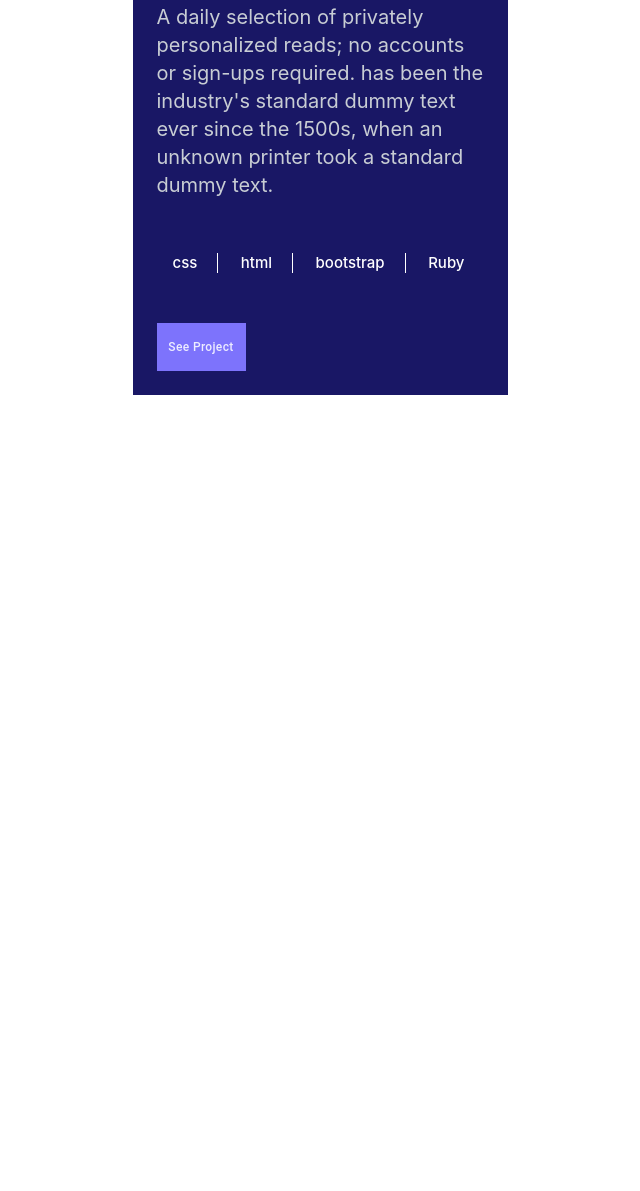
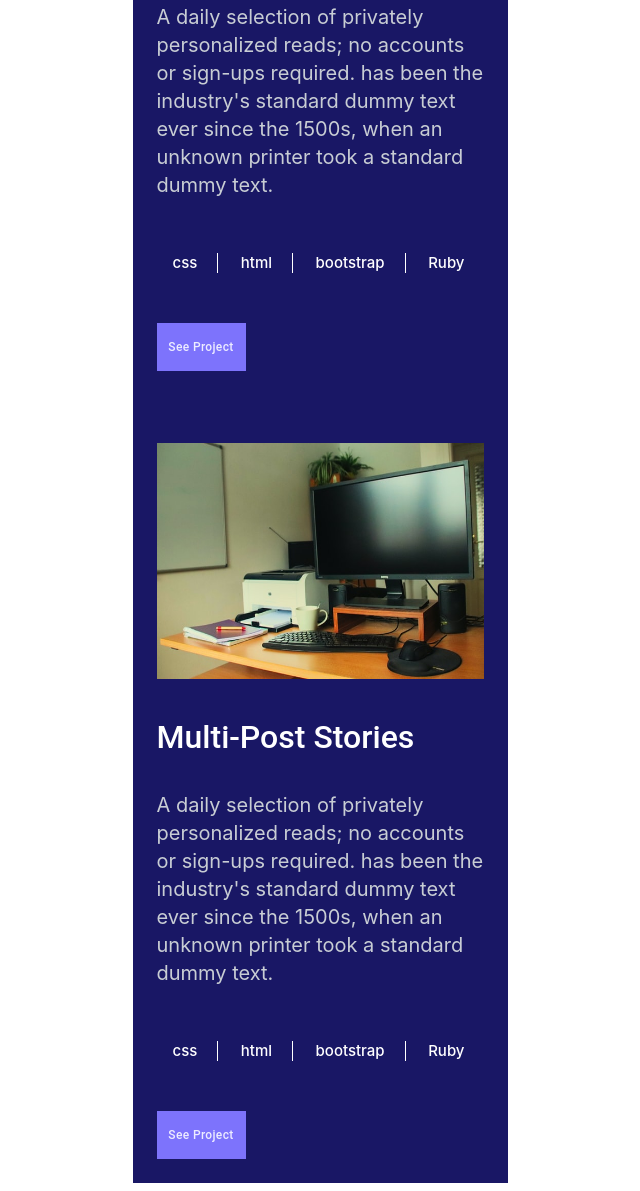
Before and after one commit to Obote/portfolio-mobileversion, a website: page index.html in a window 1280 px wide. Shown: the part 4185-5376 px from the top of the page, without its empty margins (320-960 px from the left). Before the commit the page ends 4588 px from the top, so only its background shows below. Drawn offline with Linux system fonts and the light colour scheme.

Commit message:
Update the expirence

```diff
--- a/index.html
+++ b/index.html
@@ -113,6 +113,20 @@
             </ul>
             <button type="button" class="project-button">See Project</button>
         </section>
+    </section>
+    <section class="item"></section>
+    <section class="experience-container">
+        <img src="./assets/images/bg.jpg" alt="project image">
+        <h3>Multi-Post Stories</h3>
+        <p>A daily selection of privately personalized reads; no accounts or sign-ups required. has been the industry's standard dummy text ever since the 1500s, when an unknown printer took a standard dummy text.</p>
+        <ul class="stack-container">
+            <li class="border-right padding-right">css</li>
+            <li class="border-right padding-right">html</li>
+            <li class="border-right padding-right">bootstrap</li>
+            <li class="padding-right">Ruby</li>
+        </ul>
+        <button type="button" class="project-button">See Project</button>
+    </section>
             </main>
         </body>
 </html>
```
